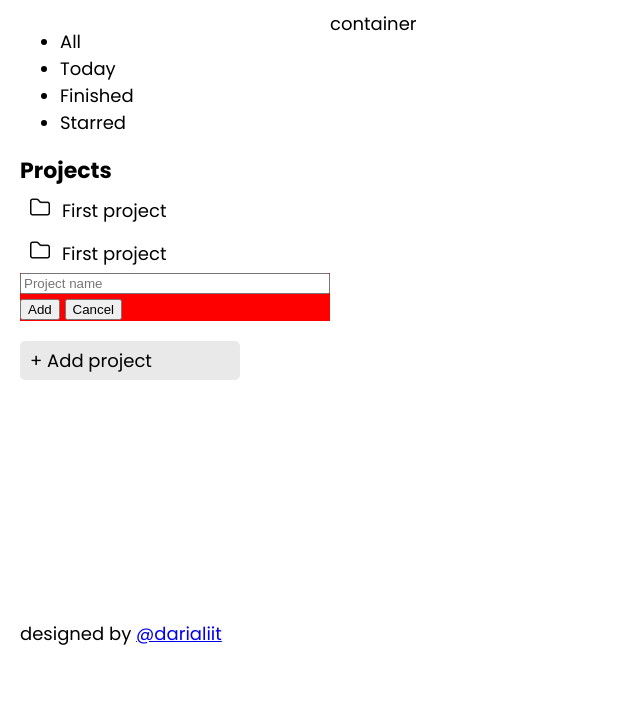
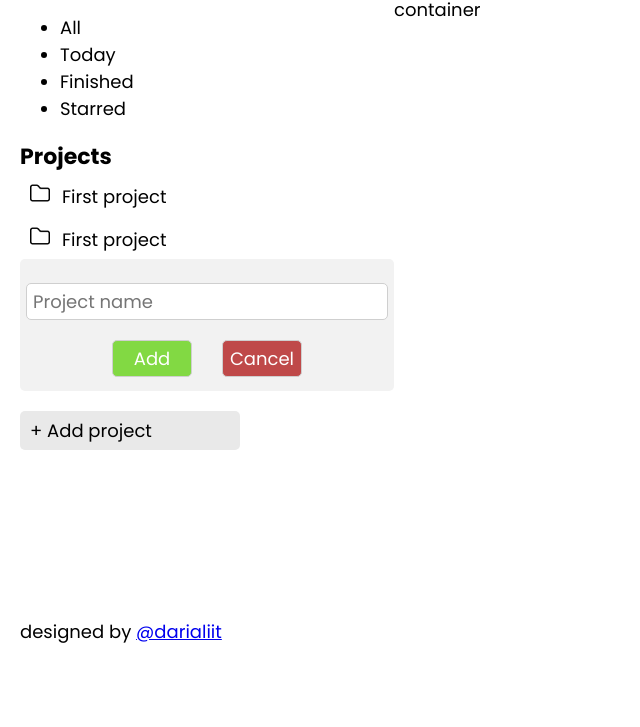
Before and after one commit to darialiit/todo, a plain HTML site: page index.html in a window 1280 px wide. Shown: the part 113-840 px from the top of the page, without its empty margins (0-640 px from the left). Drawn offline with Linux system fonts and the light colour scheme.

Commit message:
add project add form with style

```diff
--- a/index.html
+++ b/index.html
@@ -9,7 +9,7 @@
       rel="stylesheet"
       href="https://fonts.googleapis.com/css2?family=Poppins:wght@400;700&display=swap"
     />
-  <script defer src="main.bundle.js?e67b508cd20410a3b08d"></script></head>
+  <script defer src="main.bundle.js?603e472709a86035fcc5"></script></head>
   <body>
     <div class="header">
       <h1>My to-do list</h1>
@@ -28,10 +28,11 @@
         <div class="projectsTitle">Projects</div>
         <div class="project">First project</div>
         <div class="project">First project</div>
-        <div>
+        <div class="projects"></div>
+        <div class="formholder">
           <form id="addProjectForm">
             <input type="text" placeholder="Project name" />
-            <div>
+            <div class="buttons">
               <button type="submit" id="addProjectBtn">Add</button>
               <button id="cancelProjectBtn">Cancel</button>
             </div>
```
Also changed, not shown: main.bundle.js (+1 -1 lines).
